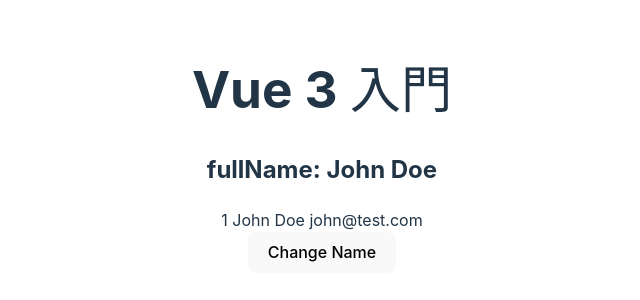
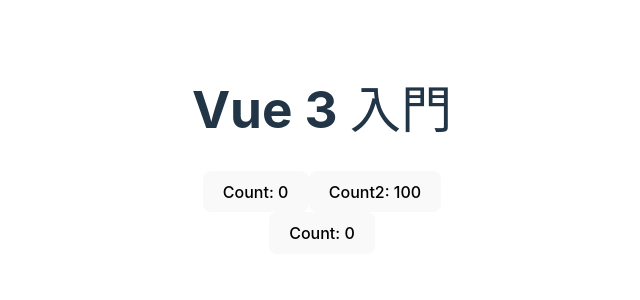
Before and after one commit to Bear29ers/primer-vue, a Vue app in the folder 03_basic_v3/: page / in a window 1280 px wide. Shown: the part 250-550 px from the top of the page, without its empty margins (318-958 px from the left). Built offline with nearby package versions, Linux system fonts and the light colour scheme.

Commit message:
feat: :sparkles: Watcher

```diff
--- a/03_basic_v3/src/App.vue
+++ b/03_basic_v3/src/App.vue
@@ -1,61 +1,48 @@
 <script setup>
-import { ref, reactive, computed } from 'vue';
+import { ref, reactive, watch, watchEffect } from 'vue';
+
 const count = ref(0);
-const user = reactive({
-  firstName: 'John',
-  lastName: 'Doe',
+const count2 = ref(100);
+
+watch(count, (count, previousCount) => {
+  console.log('count:', count);
+  console.log('previousCount:', previousCount);
 });
 
-// const fullName = computed(() => {
-//   console.log('Computed Function');
-//   return `${user.firstName} ${user.lastName}`;
-// });
-const fFullName = () => {
-  console.log('Function');
-  return `${user.firstName} ${user.lastName}`;
-};
-const changeName = () => {
-  fullName.value = 'Jane Doe';
-};
-// Setterを使ってcomputedプロパティを更新する
-const fullName = computed({
-  get() {
-    return `${user.firstName} ${user.lastName}`;
-  },
-  set(newValue) {
-    const names = newValue.split(' ');
-    user.firstName = names[0];
-    user.lastName = names[names.length - 1];
-  },
+const state = reactive({
+  count: 0,
 });
 
-const users = [
-  { id: 1, name: 'John Doe', email: 'john@test.com', admin: true },
-  { id: 2, name: 'Jane Doe', email: 'jane@test.com', admin: false },
-  { id: 3, name: 'Kevin MacDonald', email: 'kevin@test.com', admin: false },
-];
+watch(
+  () => state.count,
+  (count, previousCount) => {
+    console.log('count:', count);
+    console.log('previousCount:', previousCount);
+  }
+);
+watch(
+  () => state,
+  (state, previousCount) => {
+    console.log('state:', state);
+    console.log('previousCount:', previousCount);
+  },
+  // オブジェクトの変更を検知するオプション
+  // { deep: true }
+  // ページを開いた直後に実行
+  { immediate: true }
+);
 
-const adminUsers = computed(() => users.filter((user) => user.admin === true));
+watchEffect(() => console.log(count.value));
+watchEffect(() => console.log(`${count.value}/${count2.value}`));
 </script>
 
 <template>
   <h1>Vue 3 入門</h1>
-  <!-- <h2>fullName: {{ user.firstName }} {{ user.lastName }}</h2> -->
-  <h2>fullName: {{ fullName }}</h2>
-  <div v-for="user in adminUsers" :key="user.id">
-    <div>{{ user.id }} {{ user.name }} {{ user.email }}</div>
-  </div>
-  <!-- computed関数におけるキャッシュの検証 -->
-  <!-- <h2>fFullName: {{ fFullName() }}</h2> -->
-  <!-- <h2>fFullName: {{ fFullName() }}</h2> -->
-  <!-- <h2>fFullName: {{ fFullName() }}</h2> -->
-  <!-- <h2>fullName: {{ fullName }}</h2> -->
-  <!-- <h2>fullName: {{ fullName }}</h2> -->
-  <!-- <h2>fullName: {{ fullName }}</h2> -->
-  <!---->
-  <!-- <input type="text" v-model="user.firstName" /> -->
-  <!-- <button type="button" @click="count++">count is: {{ count }}</button> -->
-  <button @click="changeName">Change Name</button>
+  <button @click="count++">Count: {{ count }}</button>
+  <button @click="count2++">Count2: {{ count2 }}</button>
+  <br />
+  <button @click="state.count++">Count: {{ state.count }}</button>
+  <br />
 </template>
 
 <style></style>
--- a/03_basic_v3/src/main.js
+++ b/03_basic_v3/src/main.js
@@ -8,6 +8,7 @@
 // import App from './App06.vue';
 // import App from './App07.vue';
 // import App from './App08.vue';
+// import App from './App09.vue';
 import App from './App.vue';
 
 createApp(App).mount('#app');
```
Also changed, not shown: 03_basic_v3/src/App09.vue (added, +61 -0 lines).
